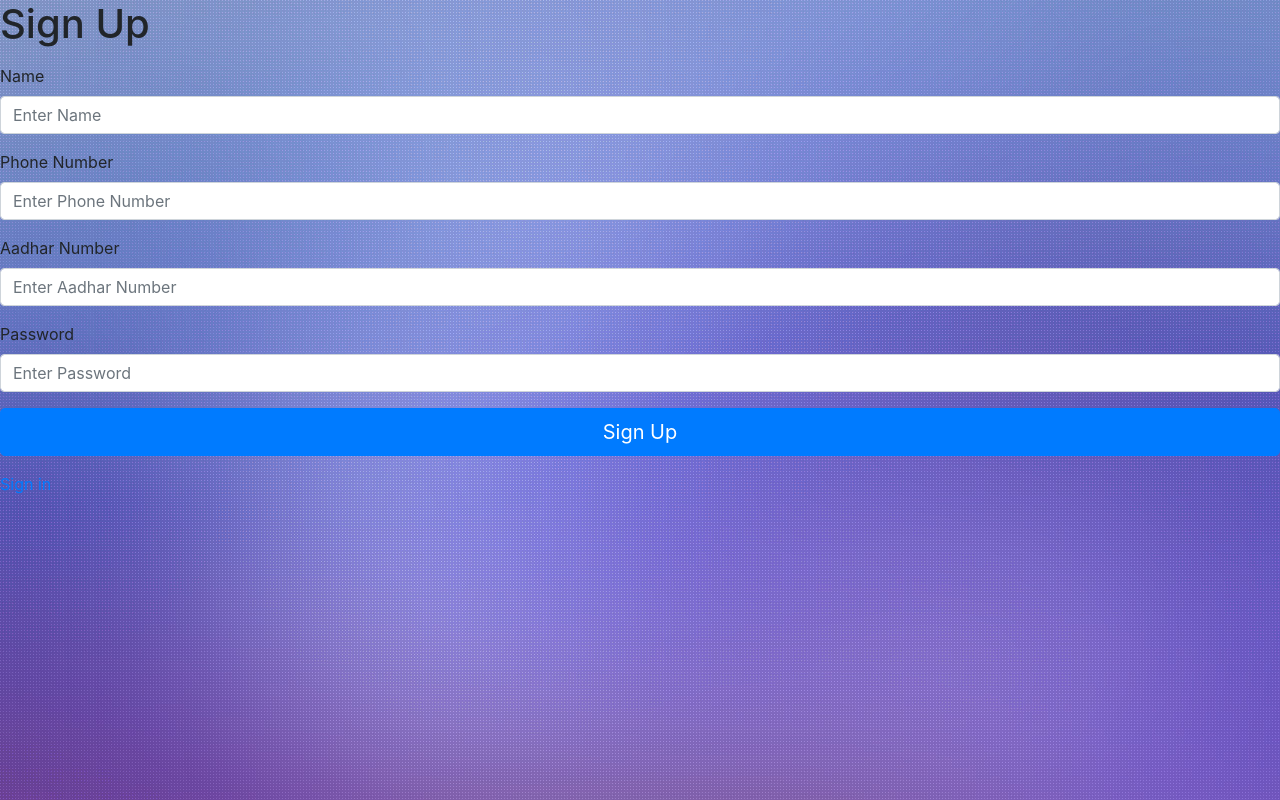
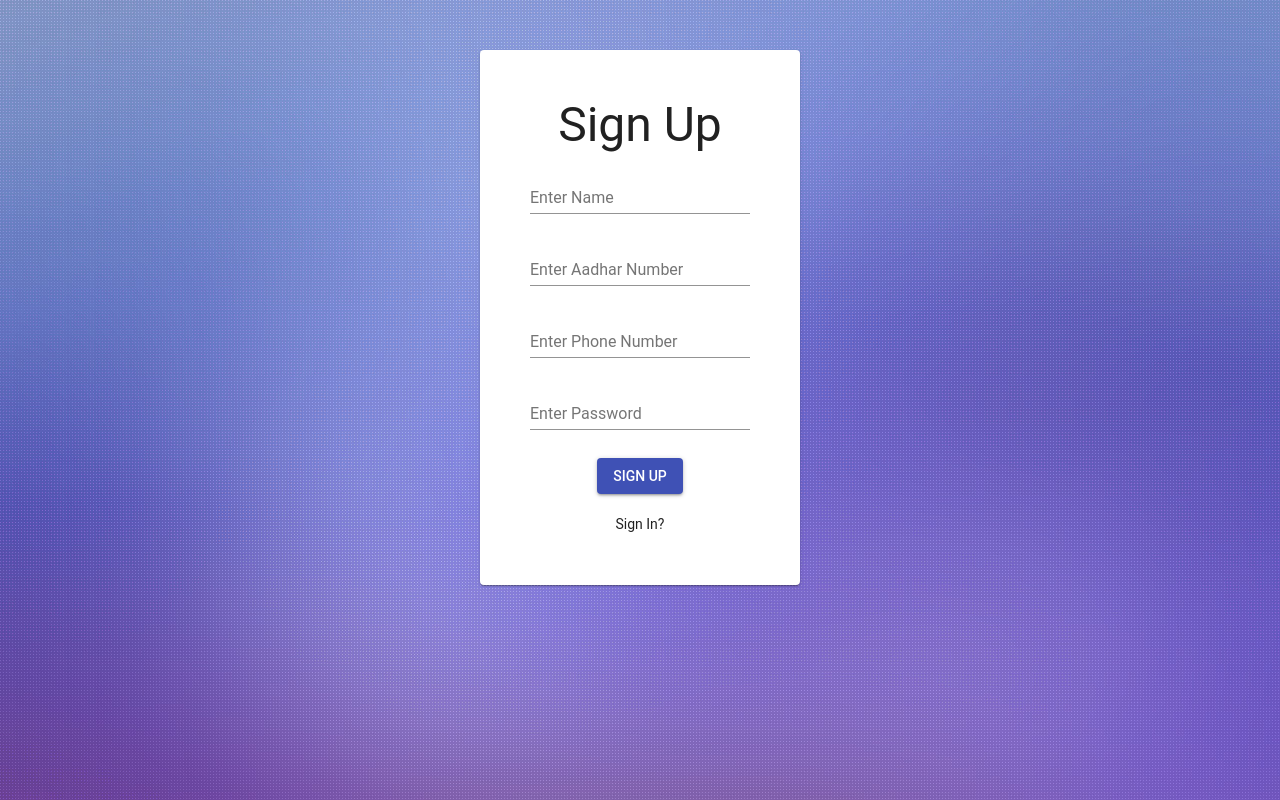
Before and after one commit to nipun24/login-app, a React (Create React App) app in the folder frontend/: page /signup in a window 1280 px wide. Built offline with nearby package versions, Linux system fonts and the light colour scheme.

Commit message:
Added Material UI to sign up page

```diff
--- a/frontend/src/components/SignUp.js
+++ b/frontend/src/components/SignUp.js
@@ -1,7 +1,6 @@
 import React, { Component } from 'react';
 import {Redirect} from 'react-router-dom';
-import { Button, Form, FormGroup, Label, Input } from 'reactstrap';
-
+import { TextField, Button, Grid, Typography, Card, Dialog, DialogActions, DialogTitle } from '@material-ui/core';
 
 class SignUp extends Component {
   constructor(props) {
@@ -11,7 +10,8 @@ class SignUp extends Component {
       Password: '',
       Name: '',
       Aadhar: '',
-      route: 'signup'
+      route: 'signup',
+      alert: false
     }
   }
 
@@ -20,6 +20,10 @@ class SignUp extends Component {
     if(token !== null){
       this.setState({route: 'home'});
     }
+  }
+
+  handleAlertClose = () => {
+    this.setState({alert: false})
   }
 
   onPhoneNumberChange = (event) => {
@@ -56,7 +60,7 @@ class SignUp extends Component {
     .then(response => response.json())
     .then(data => {
       if(data === false){
-        alert('Error Signing up. Check credentials');
+        this.setState({alert: true})
       }
       else{
         sessionStorage.setItem('token', data.token);
@@ -68,37 +72,64 @@ class SignUp extends Component {
   render() {
     if(this.state.route === 'signup'){
       return (
-        <div>
-          <Form>
-            <FormGroup>
-              <h1>Sign Up</h1>
-            </FormGroup>
-            <FormGroup>
-              <Label>Name</Label>
-              <Input onChange={this.onNameChange} type="text" placeholder="Enter Name" />
-            </FormGroup>
-            <FormGroup>
-              <Label>Phone Number</Label>
-              <Input onChange={this.onPhoneNumberChange} type="text" placeholder="Enter Phone Number" />
-            </FormGroup>
-            <FormGroup>
-              <Label>Aadhar Number</Label>
-              <Input onChange={this.onAadharChange} type="text" placeholder="Enter Aadhar Number" />
-            </FormGroup>
-            <FormGroup>
-              <Label>Password</Label>
-              <Input onChange={this.onPasswordChange} type="password" placeholder="Enter Password  " />
-            </FormGroup>
-            <FormGroup>
-              <Button onClick={this.onSignUp} color="primary" size="lg" block>Sign Up</Button>
-            </FormGroup>
-            <FormGroup>
-              <a onClick={this.onSignInClick} className="f6 link dim black db" href="#0">
-                Sign in
-              </a>
-            </FormGroup>
-          </Form>
-        </div>
+        <div style={{marginTop: '50px'}}>
+        <Grid container justify="center" alignItems="center">
+          <Card style={{padding: '50px'}}>
+            <Grid container direction="column" justify="center" alignItems="center">
+              <Typography variant="h3">
+                Sign Up
+              </Typography>
+              <TextField
+                type="text"
+                label="Enter Name"
+                placeholder="Enter Name"
+                margin="normal"
+                onChange={this.onNameChange}
+              />
+              <TextField
+                type="text"
+                label="Enter Aadhar Number"
+                placeholder="Enter Aadhar Number"
+                margin="normal"
+                onChange={this.onAadharChange}
+              />
+              <TextField
+                type="text"
+                label="Enter Phone Number"
+                placeholder="Enter Phone Number"
+                margin="normal"
+                onChange={this.onPhoneNumberChange}
+              />
+              <TextField
+                type="password"
+                label="Enter Password"
+                placeholder="Enter Phone Number"
+                margin="normal"
+                onChange={this.onPasswordChange}
+              />
+              <Button variant="contained" color="primary" onClick={this.onSignUp} style={{marginTop: '20px'}}>
+                Sign Up
+              </Button>
+              <Typography style={{ cursor: 'pointer', marginTop: '20px' }} onClick={this.onSignInClick}>
+                Sign In?
+              </Typography>
+            </Grid>
+          </Card>
+        </Grid>
+        <Dialog
+          open={this.state.alert}
+          onClose={this.handleAlertClose}
+          aria-labelledby="alert-dialog-title"
+          aria-describedby="alert-dialog-description"
+        >
+        <DialogTitle>{"Phone Number Already Exists"}</DialogTitle>
+        <DialogActions>
+          <Button onClick={this.handleAlertClose} color="primary" autoFocus>
+            Close
+          </Button>
+        </DialogActions>
+        </Dialog>
+      </div>
       );
     }
     else if (this.state.route === 'home'){
```
